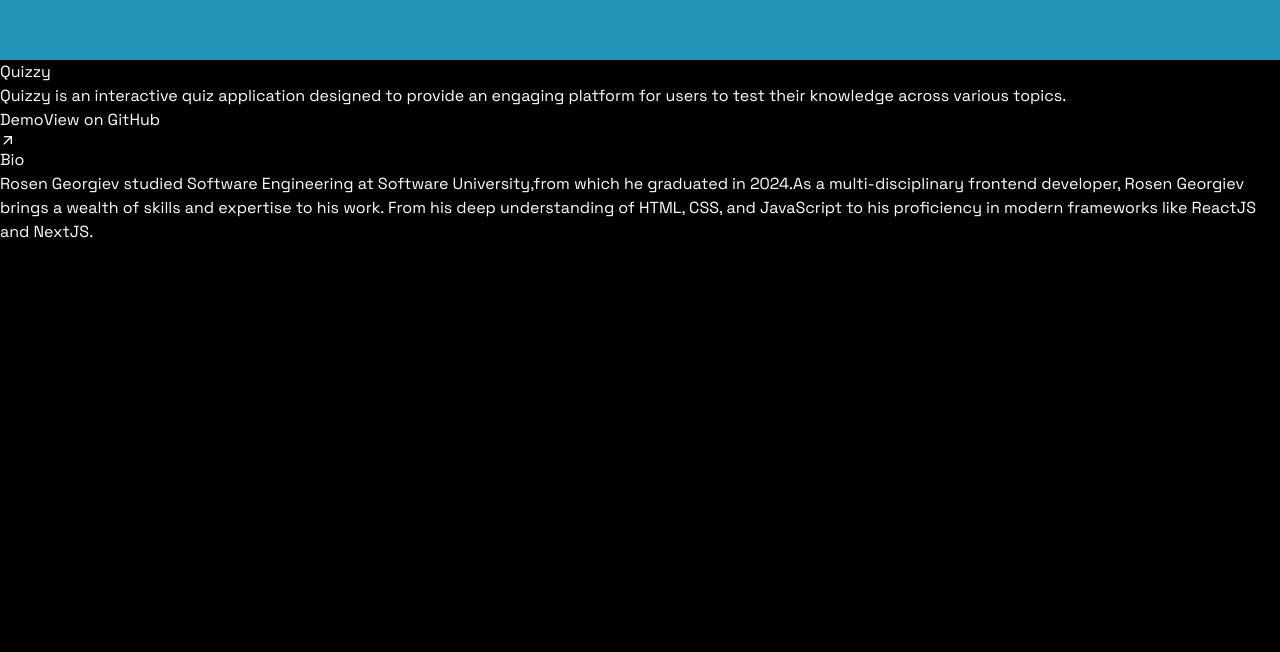
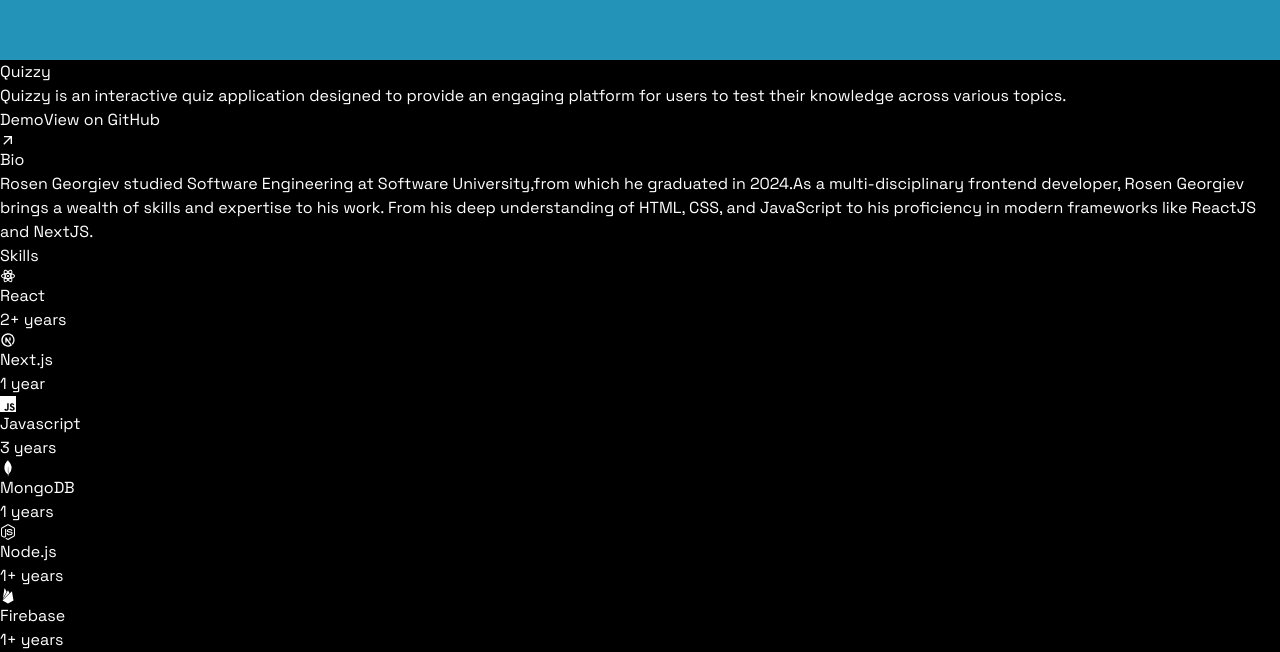
Before and after one commit to RosenGeorgievvv/RosenGeorgiev, a React (Vite) app: page / in a window 1280 px wide. Shown: the part 4905-5557 px from the top of the page. Before the commit the page ends 5149 px from the top, so only its background shows below. Built offline with nearby package versions, Linux system fonts and the light colour scheme.

Commit message:
Skills component finished
Skill section is created where I present my strenghts.

```diff
--- a/src/App.jsx
+++ b/src/App.jsx
@@ -3,6 +3,7 @@ import Main from "./components/Main";
 import Navbar from "./components/Navbar";
 import Projects from './components/Projects';
 import Bio from './components/Bio';
+import Skills from "./components/Skills";
 
 const App = () => {
   return (
@@ -13,6 +14,7 @@ const App = () => {
           <Navbar />
           <Projects />
           <Bio />
+          <Skills />
       </div>
     </div>
   );
--- a/src/components/Skills.jsx
+++ b/src/components/Skills.jsx
@@ -1,9 +1,28 @@
-import React from 'react'
+import { SKILLS } from "../constants";
 
 const Skills = () => {
   return (
-    <div>Skills</div>
-  )
-}
+    <div className="container mx-auto" id="skills">
+      <h2 className="mb-12 mt-20 text-center text-4xl font-semibold">Skills</h2>
+      <div className="mx-2 flex flex-col rounded-3xl px-4 py-2 lg:px-20 border border-stone-50/30">
+        {SKILLS.map((skill, index) => (
+          <div
+            key={index}
+            className={`py-6 flex items-center justify-between ${
+              index !== SKILLS.length - 1 ? "border-b border-stone-50/30" : ""
+            }`}
+          >
+            <div className="flex items-center">{skill.icon}
+            <h3 className="px-6 text-lg lg:text-2xl">{skill.name}</h3>
+            </div>
+            <div className="text-md font-semibod lg:text-xl">
+                <span>{skill.experience}</span>
+            </div>
+          </div>
+        ))}
+      </div>
+    </div>
+  );
+};
 
-export default Skills
+export default Skills;
--- a/src/constants/index.jsx
+++ b/src/constants/index.jsx
@@ -8,8 +8,12 @@ import { FaGithub, FaLinkedin, FaFacebook } from "react-icons/fa6";
 
   import { RiReactjsLine } from "react-icons/ri";
   import { TbBrandNextjs } from "react-icons/tb";
-  import { SiMongodb } from "react-icons/si";
+  import { SiJavascript, SiMongodb } from "react-icons/si";
   import { FaNodeJs } from "react-icons/fa";
+  import { IoLogoFirebase } from "react-icons/io5";
+
+
+
 
   export const NAVIGATION_LINKS = [
     { label: "Projects", href: "#projects" },
@@ -90,6 +94,11 @@ import { FaGithub, FaLinkedin, FaFacebook } from "react-icons/fa6";
       experience: "1 year",
     },
     {
+      icon: <SiJavascript className="text-4xl text-green-600 lg:text-5xl" />,
+      name: "Javascript",
+      experience: "3 years",
+    },
+    {
       icon: <SiMongodb className="text-4xl text-green-600 lg:text-5xl" />,
       name: "MongoDB",
       experience: "1 years",
@@ -97,6 +106,11 @@ import { FaGithub, FaLinkedin, FaFacebook } from "react-icons/fa6";
     {
       icon: <FaNodeJs className="text-4xl text-green-600 lg:text-5xl" />,
       name: "Node.js",
+      experience: "1+ years",
+    },
+    {
+      icon: <IoLogoFirebase className="text-4xl text-green-600 lg:text-5xl" />,
+      name: "Firebase",
       experience: "1+ years",
     }
   ];
```
